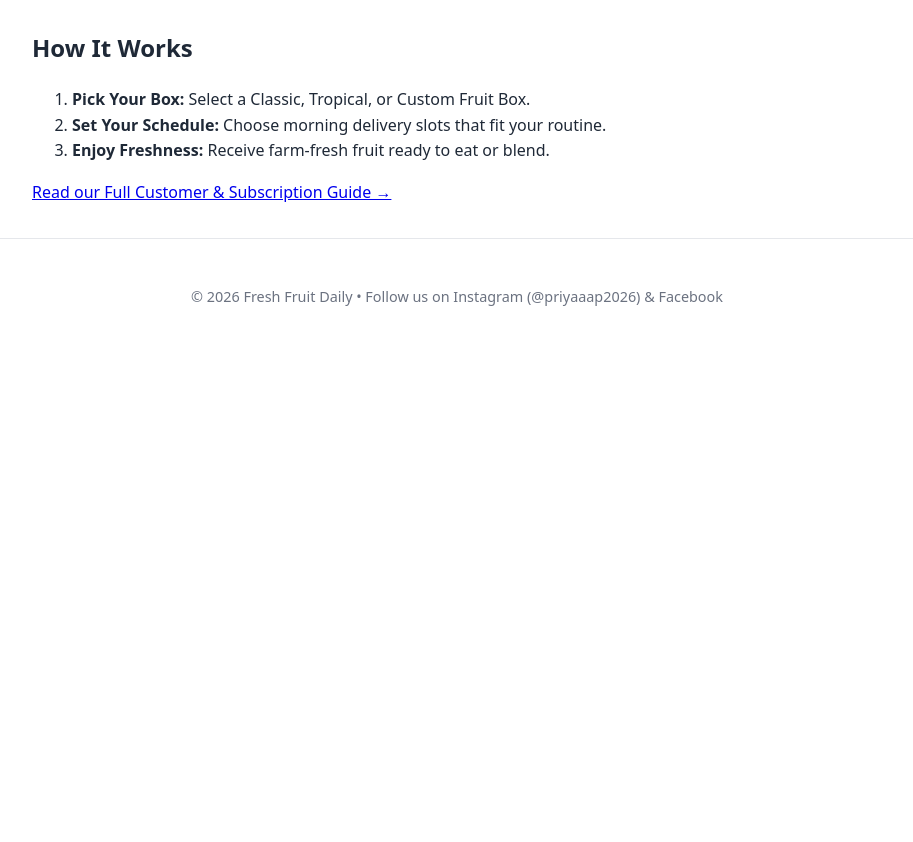
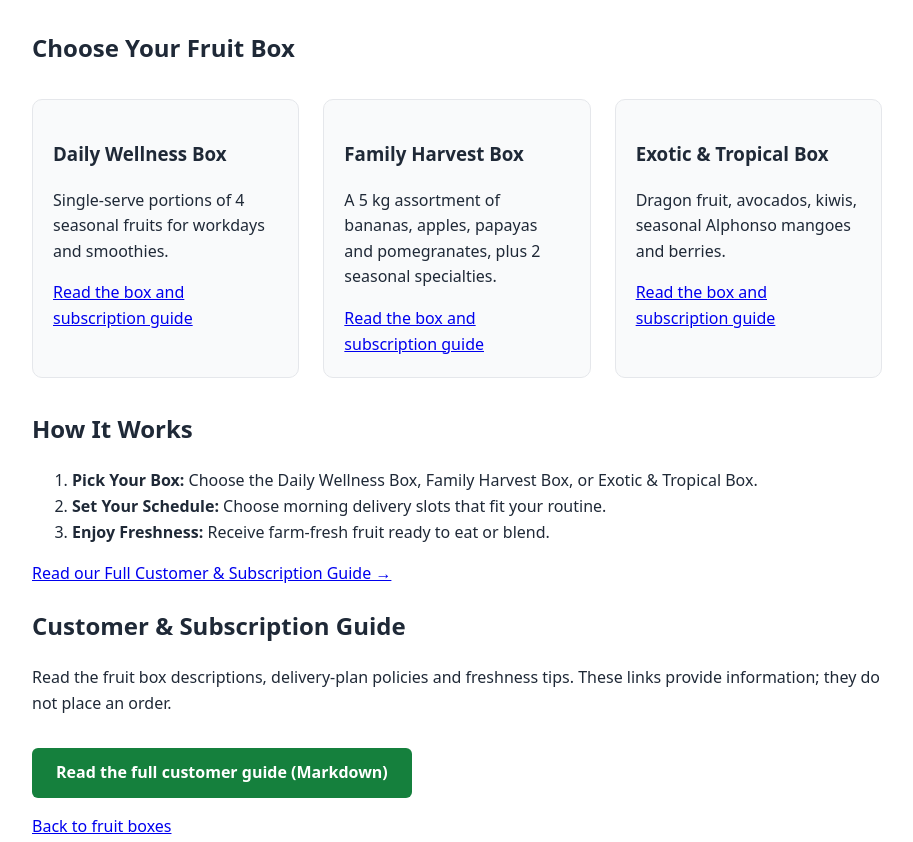
Before and after one commit to priyapondi10-tech/Fruits, a plain HTML site: page index.html in a window 1280 px wide. Shown: the part 640-1482 px from the top of the page, without its empty margins (183-1096 px from the left). Before the commit the page ends 994 px from the top, so only its background shows below. Drawn offline with Linux system fonts and the light colour scheme.

Commit message:
Align fruit box catalogue and publish campaign assets

```diff
--- a/index.html
+++ b/index.html
@@ -4,6 +4,15 @@
   <meta charset="UTF-8" />
   <meta name="viewport" content="width=device-width, initial-scale=1.0" />
   <title>Fresh Fruit Daily — Farm-Fresh Fruit Boxes Delivered</title>
+  <meta name="description" content="Explore Fresh Fruit Daily seasonal fruit boxes, box options and customer guidance." />
+  <meta property="og:title" content="Fresh Fruit Daily — Seasonal Fruit Boxes" />
+  <meta property="og:description" content="Explore the Daily Wellness Box, Family Harvest Box, and Exotic &amp; Tropical Box." />
+  <meta property="og:type" content="website" />
+  <meta property="og:url" content="https://priyapondi10-tech.github.io/Fruits/" />
+  <meta property="og:image" content="https://priyapondi10-tech.github.io/Fruits/assets/campaign/facebook/01-seasonal.jpg" />
+  <meta property="og:image:width" content="1200" />
+  <meta property="og:image:height" content="630" />
+  <meta property="og:image:alt" content="Fresh Fruit Daily seasonal fruit campaign with illustrative fruit artwork." />
   <style>
     body { font-family: system-ui, sans-serif; margin: 0; color: #1f2937; line-height: 1.6; }
     header { background: #16a34a; color: white; padding: 3rem 1.5rem; text-align: center; }
@@ -19,7 +28,8 @@
   <header>
     <h1>Fresh Fruit Daily</h1>
     <p>Handpicked seasonal fruits delivered straight from local farms to your doorstep.</p>
-    <a href="#features" class="btn">Explore Seasonal Boxes</a>
+    <a href="#fruit-boxes" class="btn">Compare Fruit Boxes</a>
+    <a href="#subscription-guide" class="btn">Read the Customer Guide</a>
   </header>
 
   <main class="container">
@@ -31,7 +41,7 @@
           <p>Picked at peak ripeness and packed without artificial wax or cold-storage delays.</p>
         </div>
         <div class="card">
-          <h3>Custom Subscription Boxes</h3>
+          <h3>Subscription Box Options</h3>
           <p>Choose daily, weekly, or family-sized assortments tailored to your taste preferences.</p>
         </div>
         <div class="card">
@@ -41,15 +51,43 @@
       </div>
     </section>
 
+    <section id="fruit-boxes" aria-labelledby="fruit-boxes-title">
+      <h2 id="fruit-boxes-title">Choose Your Fruit Box</h2>
+      <div class="grid">
+        <article class="card" id="daily-wellness-box">
+          <h3>Daily Wellness Box</h3>
+          <p>Single-serve portions of 4 seasonal fruits for workdays and smoothies.</p>
+          <a href="#subscription-guide">Read the box and subscription guide</a>
+        </article>
+        <article class="card" id="family-harvest-box">
+          <h3>Family Harvest Box</h3>
+          <p>A 5 kg assortment of bananas, apples, papayas and pomegranates, plus 2 seasonal specialties.</p>
+          <a href="#subscription-guide">Read the box and subscription guide</a>
+        </article>
+        <article class="card" id="exotic-tropical-box">
+          <h3>Exotic &amp; Tropical Box</h3>
+          <p>Dragon fruit, avocados, kiwis, seasonal Alphonso mangoes and berries.</p>
+          <a href="#subscription-guide">Read the box and subscription guide</a>
+        </article>
+      </div>
+    </section>
+
     <section id="how-it-works">
       <h2>How It Works</h2>
       <ol>
-        <li><strong>Pick Your Box:</strong> Select a Classic, Tropical, or Custom Fruit Box.</li>
+        <li><strong>Pick Your Box:</strong> Choose the Daily Wellness Box, Family Harvest Box, or Exotic &amp; Tropical Box.</li>
         <li><strong>Set Your Schedule:</strong> Choose morning delivery slots that fit your routine.</li>
         <li><strong>Enjoy Freshness:</strong> Receive farm-fresh fruit ready to eat or blend.</li>
       </ol>
       <p><a href="./DOCS.md">Read our Full Customer & Subscription Guide →</a></p>
     </section>
+    <section id="subscription-guide" aria-labelledby="subscription-guide-title">
+      <h2 id="subscription-guide-title">Customer &amp; Subscription Guide</h2>
+      <p>Read the fruit box descriptions, delivery-plan policies and freshness tips. These links provide information; they do not place an order.</p>
+      <p><a class="btn" href="./DOCS.md">Read the full customer guide (Markdown)</a></p>
+      <p><a href="#fruit-boxes">Back to fruit boxes</a></p>
+    </section>
+
   </main>
 
   <footer>
```
Also changed, not shown: assets/campaign/editable/01-seasonal-facebook.svg (added), assets/campaign/editable/01-seasonal-instagram.svg (added), assets/campaign/editable/02-your-routine-facebook.svg (added), assets/campaign/editable/02-your-routine-instagram.svg (added), assets/campaign/editable/03-freshness-tips-facebook.svg (added), assets/campaign/editable/03-freshness-tips-instagram.svg (added), assets/campaign/facebook/01-seasonal.jpg (added), assets/campaign/facebook/02-your-routine.jpg (added), assets/campaign/facebook/03-freshness-tips.jpg (added), assets/campaign/instagram/01-seasonal.jpg (added), assets/campaign/instagram/02-your-routine.jpg (added), assets/campaign/instagram/03-freshness-tips.jpg (added), assets/campaign/manifest.json (added), 2 other files.
